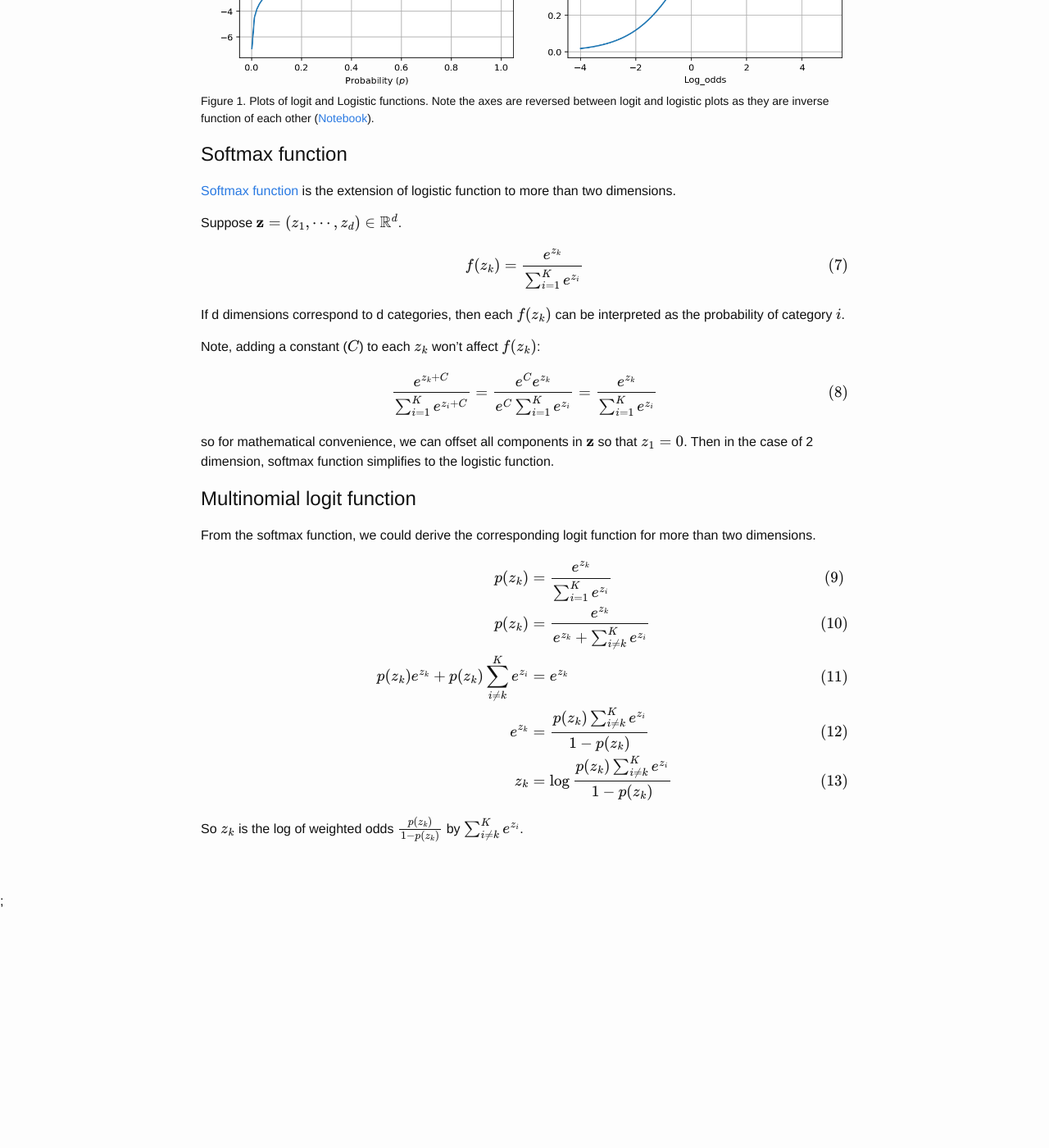
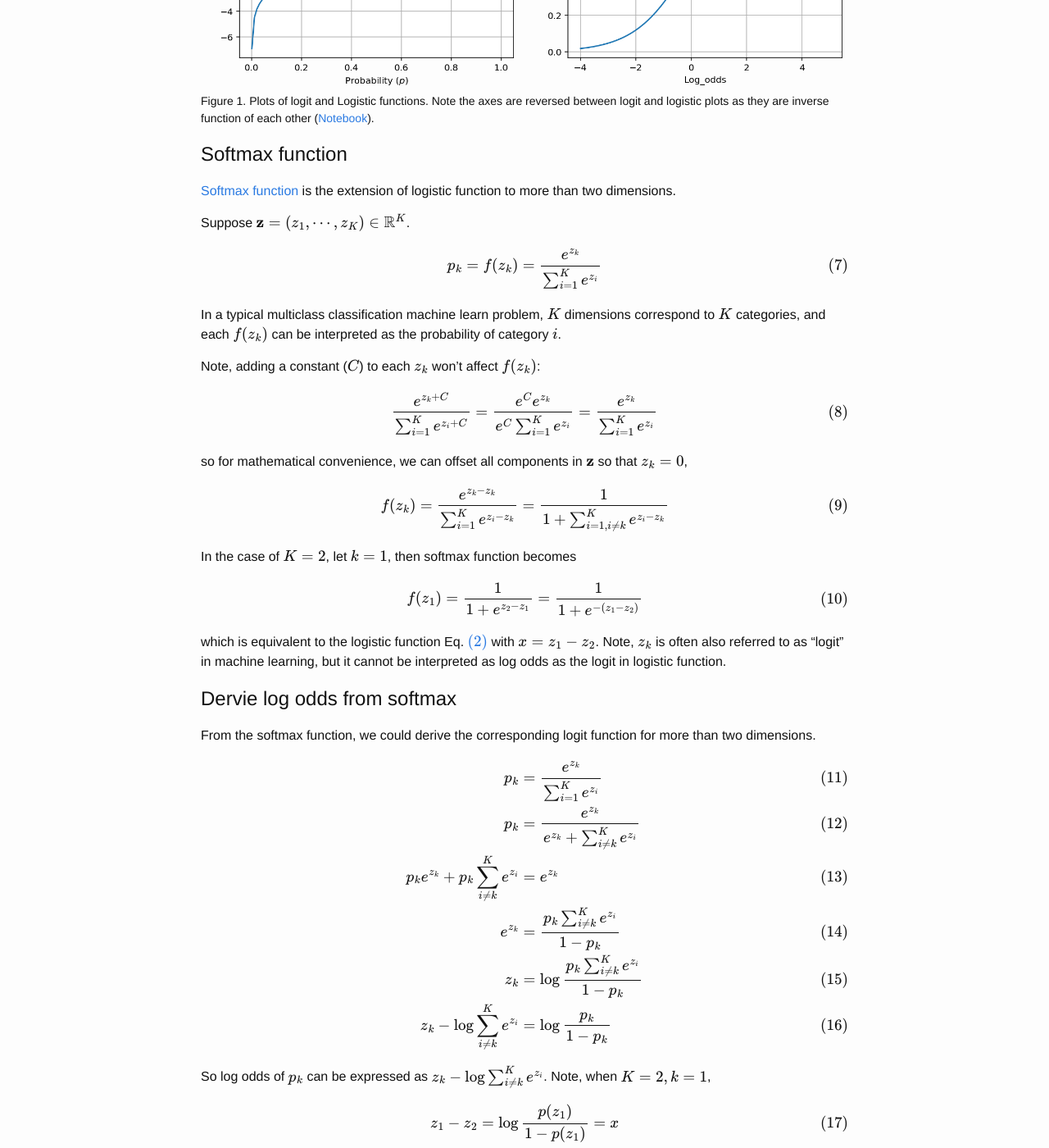
Before and after one commit to zyxue/zyxue.github.io, a Jekyll site: the page built from _posts/2021-01-03-logistic-related-functions.md, in a window 1280 px wide and 1400 px high, scrolled down 1120 px. Shown: the whole window at 82% size. Built offline with Jekyll 4.4.1, drawn with Linux system fonts in a browser that asks for light colours; formulas are drawn with MathJax 3; comment, search, counter and statistics services are not loaded; before the commit the page ends 2380 px from its top, so only the background shows below that; some of the changed text lies outside the part shown.

Commit message:
updated _posts/2021-01-03-logistic-related-functions.md, more coherent

```diff
--- a/_posts/2021-01-03-logistic-related-functions.md
+++ b/_posts/2021-01-03-logistic-related-functions.md
@@ -34,7 +34,7 @@
 
 $$
 \begin{align}
-f(z) = \frac{e^{z}}{1 + e^{z}} = \frac{1}{1 + e^{-z}}
+f(x) = \frac{e^{x}}{1 + e^{x}} = \frac{1}{1 + e^{-x}} \label{eq:logistic}
 \end{align}
 $$
 
@@ -43,18 +43,18 @@
 
 $$
 \begin{align}
-p &= \frac{e^z}{1 + e^z} \\
-p + p e^z &= e^z \\
-e^z &= \frac{p}{1-p} \\
-z &= \log \frac{p}{1-p} \\
+p &= \frac{e^x}{1 + e^x} \\
+p + p e^x &= e^x \\
+e^x &= \frac{p}{1-p} \\
+x &= \log \frac{p}{1-p} \\
 \end{align}
 $$
 
-Note, $f(z)$ is commonly interpreted as a probability as it ranges from 0 (when
-$z \rightarrow -\infty$) to 1 (when $z \rightarrow \infty$).
+Note, $f(x)$ is commonly interpreted as a probability as it ranges from 0 (when
+$x \rightarrow -\infty$) to 1 (when $x \rightarrow \infty$).
 
 In [logistic regression](https://en.wikipedia.org/wiki/Logistic_regression), we
-are basically using a linear function of features to estimate the $z$, the log odds.
+are basically using a linear function of features to estimate the $x$, the log odds.
 
 <figure>
   <img
@@ -69,16 +69,17 @@
 [Softmax function](https://en.wikipedia.org/wiki/Softmax_function) is the
 extension of logistic function to more than two dimensions.
 
-Suppose $\mathbf{z} = (z_1, \cdots, z_d) \in \mathbb{R}^d$.
+Suppose $\mathbf{z} = (z_1, \cdots, z_K) \in \mathbb{R}^K$.
 
 $$
 \begin{align}
-f(z_k) = \frac{e^{z_k}}{\sum_{i=1}^{K} e^{z_i}}
+p_k = f(z_k) = \frac{e^{z_k}}{\sum_{i=1}^{K} e^{z_i}}
 \end{align}
 $$
 
-If d dimensions correspond to d categories, then each $f(z_k)$ can be
-interpreted as the probability of category $i$.
+In a typical multiclass classification machine learn problem, $K$ dimensions
+correspond to $K$ categories, and each $f(z_k)$ can be interpreted as the
+probability of category $i$.
 
 Note, adding a constant ($C$) to each $z_k$ won't affect $f(z_k)$:
 
@@ -91,22 +92,53 @@
 $$
 
 so for mathematical convenience, we can offset all components in $\mathbf{z}$ so
-that $z_1 = 0$. Then in the case of 2 dimension, softmax function simplifies to
-the logistic function.
+that $z_k = 0$,
 
-# Multinomial logit function
+$$
+\begin{align}
+f(z_k) =  \frac{e^{z_k - z_k}}{\sum_{i=1}^{K} e^{z_i - z_k}}
+= \frac{1}{1 + \sum_{i=1, i \neq k}^{K} e^{z_i - z_k}}
+\end{align}
+$$
+
+
+In the case of $K=2$, let $k=1$, then softmax function becomes
+
+$$
+\begin{align}
+f(z_1) = \frac{1}{1 + e^{z_2 - z_1}} = \frac{1}{1 + e^{- (z_1 - z_2)}}
+\label{eq:2d_softmax}
+\end{align}
+$$
+
+which is equivalent to the logistic function Eq. \eqref{eq:logistic} with $x =
+z_1 - z_2$. Note, $z_k$ is often also referred to as "logit" in machine learning,
+but it cannot be interpreted as log odds as the logit in logistic function.
+
+
+# Dervie log odds from softmax
 
 From the softmax function, we could derive the corresponding logit function for
 more than two dimensions.
 
 $$
 \begin{align}
-p(z_k) &= \frac{e^{z_k}}{\sum_{i=1}^{K} e^{z_i}} \\
-p(z_k) &= \frac{e^{z_k}}{e^{z_k} + \sum_{i \ne k}^{K} e^{z_i}} \\
-p(z_k)e^{z_k} + p(z_k) \sum_{i \ne k}^{K} e^{z_i} &= e^{z_k} \\
-e^{z_k} &= \frac{p(z_k) \sum_{i \ne k}^{K} e^{z_i} }{1 - p(z_k)} \\
-z_k &= \log \frac{p(z_k) \sum_{i \ne k}^{K} e^{z_i} }{1 - p(z_k)}
+p_k &= \frac{e^{z_k}}{\sum_{i=1}^{K} e^{z_i}} \\
+p_k &= \frac{e^{z_k}}{e^{z_k} + \sum_{i \ne k}^{K} e^{z_i}} \\
+p_k e^{z_k} + p_k \sum_{i \ne k}^{K} e^{z_i} &= e^{z_k} \\
+e^{z_k} &= \frac{p_k \sum_{i \ne k}^{K} e^{z_i} }{1 - p_k} \\
+z_k &= \log \frac{p_k \sum_{i \ne k}^{K} e^{z_i} }{1 - p_k} \\
+z_k - \log \sum_{i \ne k}^{K} e^{z_i} &= \log \frac{p_k}{1 - p_k}
 \end{align}
 $$
 
-So $z_k$ is the log of weighted odds $\frac{p(z_k)}{1 - p(z_k)}$ by $\sum_{i \ne k}^{K} e^{z_i} $.
+So log odds of $p_k$ can be expressed as $z_k - \log \sum_{i \ne k}^{K}
+e^{z_i}$. Note, when $K = 2, k = 1$,
+
+$$
+\begin{align}
+z_1 - z_2 = \log \frac{p(z_1)}{1 - p(z_1)} = x
+\end{align}
+$$
+
+we just arrived at the same result as Eq. \eqref{eq:logistic} and Eq. \eqref{eq:2d_softmax}.
```
